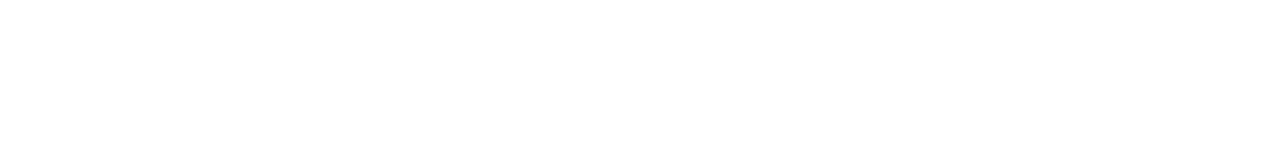
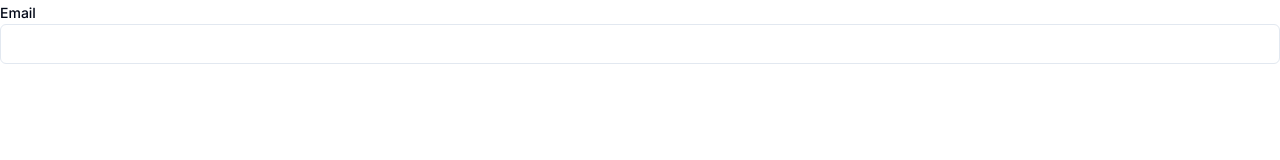
Before and after one commit to krzysztofkaptur/easymoney, a Next.js app: page / in a window 1280 px wide. Shown: the top 160 px of the page. Built offline with nearby package versions, Linux system fonts and the light colour scheme.

Commit message:
feat: Add input group component

```diff
--- a/src/app/page.tsx
+++ b/src/app/page.tsx
@@ -1,5 +1,9 @@
-import { Input } from '@/components/ui/input'
+import { InputGroup } from '@/components/InputGroup/input-group'
 
 export default function Home() {
-  return <main></main>
+  return (
+    <main>
+      <InputGroup label="Email" name="email" />
+    </main>
+  )
 }
--- /dev/null
+++ b/src/components/InputGroup/input-group.tsx
@@ -0,0 +1,20 @@
+import { Label } from '@/components/ui/label'
+import { Input } from '@/components/ui/input'
+
+type Props = {
+  id?: string
+  label: string
+  name: string
+  required?: boolean
+}
+
+export const InputGroup = (props: Props) => {
+  const { id, name, label, required = false } = props
+
+  return (
+    <div>
+      <Label htmlFor={id ?? name}>{required ? `${label}*` : label}</Label>
+      <Input id={id ?? name} name={name ?? name} />
+    </div>
+  )
+}
```
